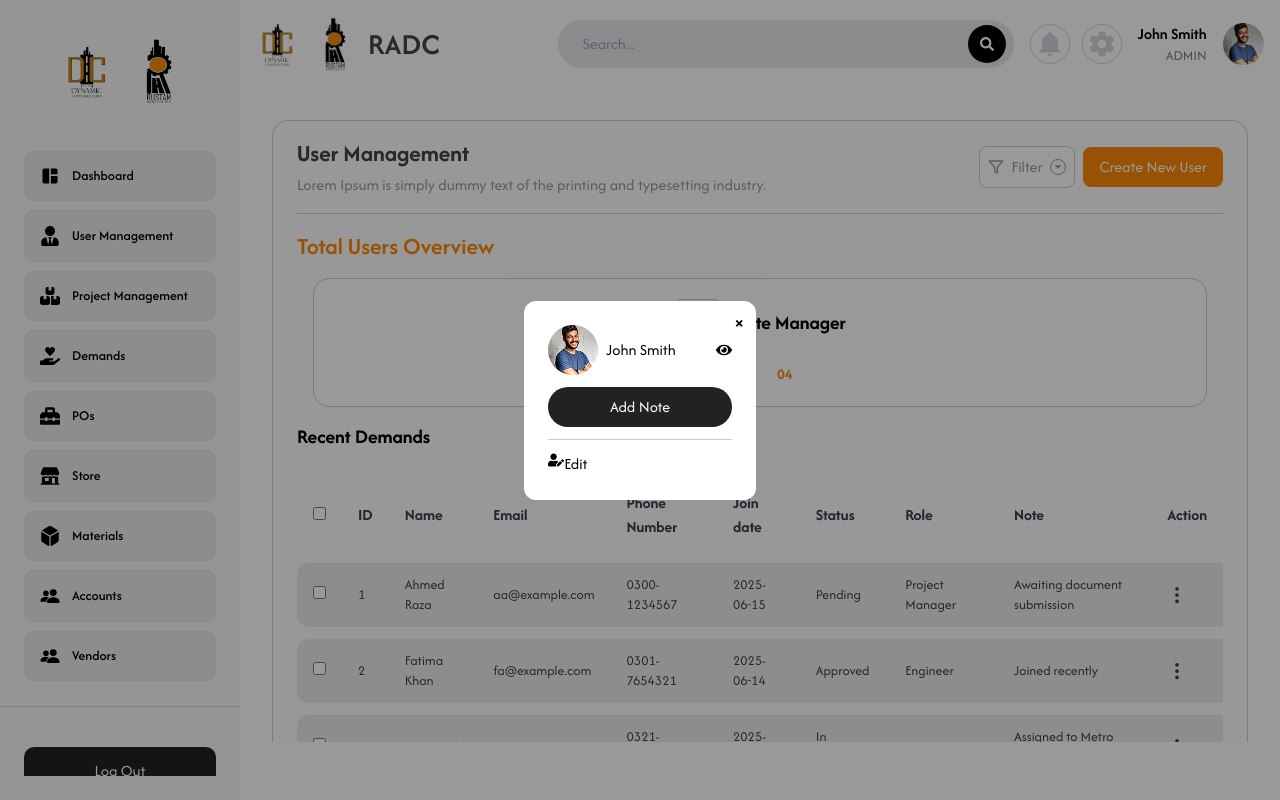
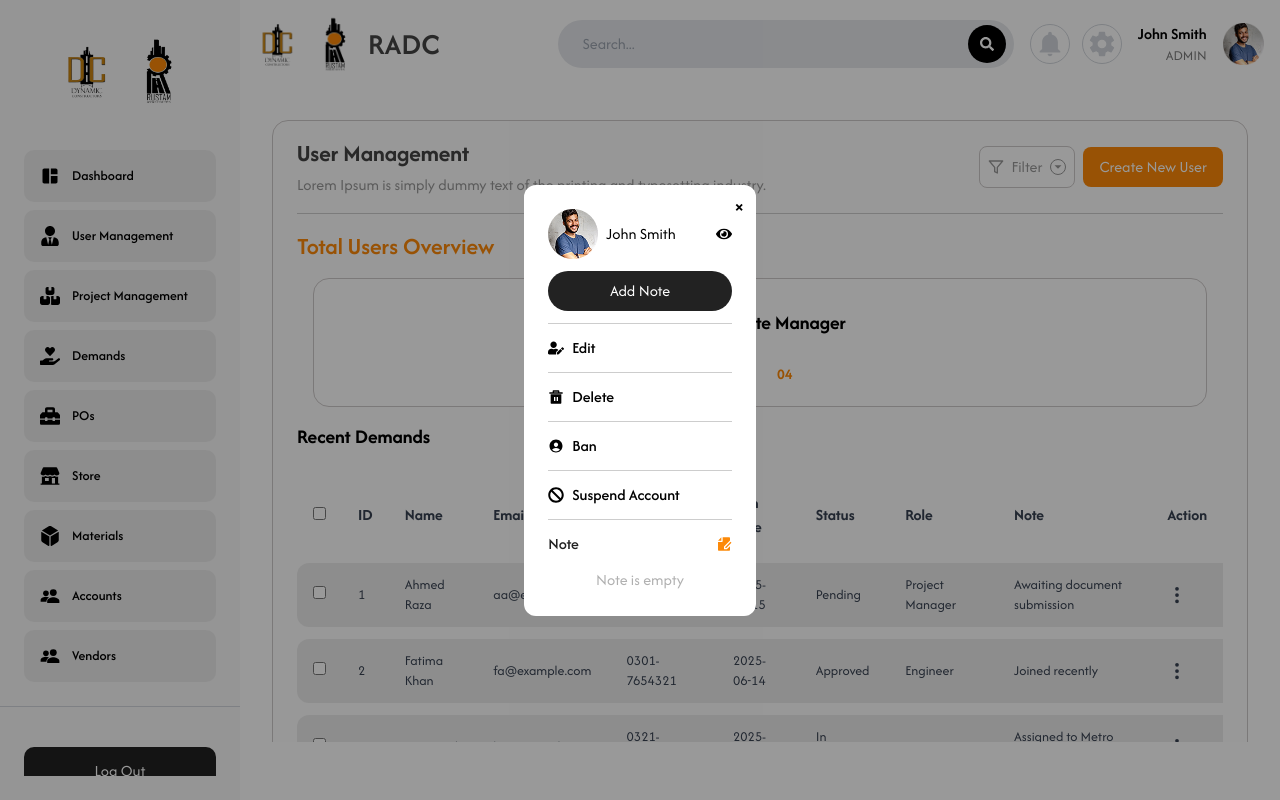
Before and after one commit to AllianceSoftSolution/vercel-construction-fe, a React (Vite) app: page /admin-dashboard/user-Management in a window 1280 px wide. Both pictures are taken after a click on the icon 1177 px from the left and 594 px from the top of the page. Built offline with nearby package versions, Linux system fonts and the light colour scheme; what apisauce would draw is missing.

Commit message:
added action modals at users

```diff
--- a/src/layouts/admin-dashboard/screens/users/modals/ActionModal.jsx
+++ b/src/layouts/admin-dashboard/screens/users/modals/ActionModal.jsx
@@ -1,12 +1,15 @@
-import React from "react";
+import React, { useState } from "react";
 import Profile from "../../../../../assets/construction/profile.png";
 import { FaEye } from "react-icons/fa";
 import { FaUserEdit } from "react-icons/fa";
 import { RiDeleteBin5Fill } from "react-icons/ri";
 import { FaBan } from "react-icons/fa";
 import { IoPersonCircle } from "react-icons/io5";
+import { RiFileEditFill } from "react-icons/ri";
+import AddNoteModal from "../modals/AddNoteModal";
+const ActionModal = () => {
+  const [showAddNoteModal, setShowAddNoteModal] = useState(false);
 
-const ActionModal = () => {
   return (
     <div className="flex flex-col gap-y-3">
       <div className="flex items-center gap-x-10">
@@ -17,15 +20,44 @@ const ActionModal = () => {
         <FaEye />
       </div>
       <div className="flex justify-center">
-        <button className="bg-buttonColor text-white py-2 w-full rounded-3xl">
+        <button
+          className="bg-buttonColor text-white py-2 w-full rounded-3xl"
+          onClick={() => setShowAddNoteModal(true)}
+        >
           Add Note
         </button>
       </div>
       <div className="h-[1px] bg-[#CDCDCD]"></div>
-      <div className="flex">
+      <div className="flex items-center gap-x-2">
         <FaUserEdit />
-        <p>Edit</p>
+        <p className="font-medium">Edit</p>
       </div>
+      <div className="h-[1px] bg-[#CDCDCD]"></div>
+      <div className="flex items-center gap-x-2">
+        <RiDeleteBin5Fill />
+        <p className="font-medium">Delete</p>
+      </div>{" "}
+      <div className="h-[1px] bg-[#CDCDCD]"></div>
+      <div className="flex items-center gap-x-2">
+        <IoPersonCircle />
+        <p className="font-medium">Ban</p>
+      </div>
+      <div className="h-[1px] bg-[#CDCDCD]"></div>
+      <div className="flex items-center gap-x-2">
+        <FaBan />
+        <p className="font-medium">Suspend Account</p>
+      </div>
+      <div className="h-[1px] bg-[#CDCDCD]"></div>
+      <div className="flex items-center justify-between gap-x-2">
+        <p className="font-medium text-[#222222]">Note</p>
+        <RiFileEditFill className="text-primary" />
+      </div>
+      <div className="flex justify-center">
+        <p className="text-[#B0B0B0]">Note is empty</p>
+      </div>
+      {showAddNoteModal && (
+        <AddNoteModal onClose={() => setShowAddNoteModal(false)} />
+      )}
     </div>
   );
 };
--- /dev/null
+++ b/src/layouts/admin-dashboard/screens/users/modals/AddNoteModal.jsx
@@ -0,0 +1,26 @@
+import React from "react";
+import CustomTextField from "../../../../../mui/CustomTextField";
+const AddNote = () => {
+  return (
+    <div className="flex flex-col gap-y-4">
+      <div className="flex flex-col gap-y-4">
+        <h3 className="text-xl font-semibold">Add Note</h3>
+        <CustomTextField
+          name="note"
+          label="Add Reason"
+          placeholder="Enter Note"
+        />
+      </div>
+      <div className="flex gap-4 w-full mt-8">
+        <button className="bg-[#DDDDDD]  px-8 py-2 rounded-lg font-medium text-[#000000] ">
+          Back
+        </button>
+        <button className="bg-primary  px-8 py-2 rounded-lg font-medium text-white ">
+          Save
+        </button>
+      </div>
+    </div>
+  );
+};
+
+export default AddNote;
```
